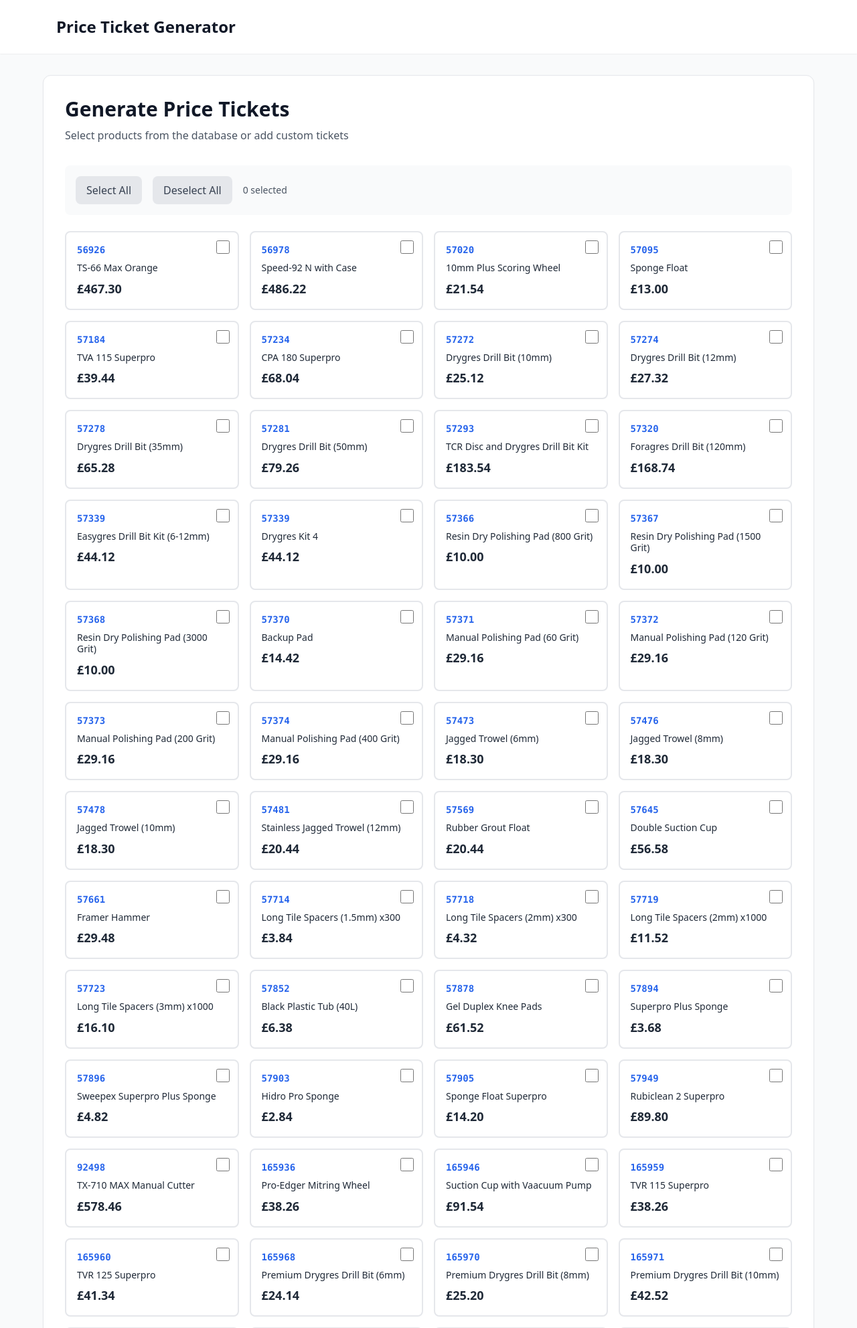
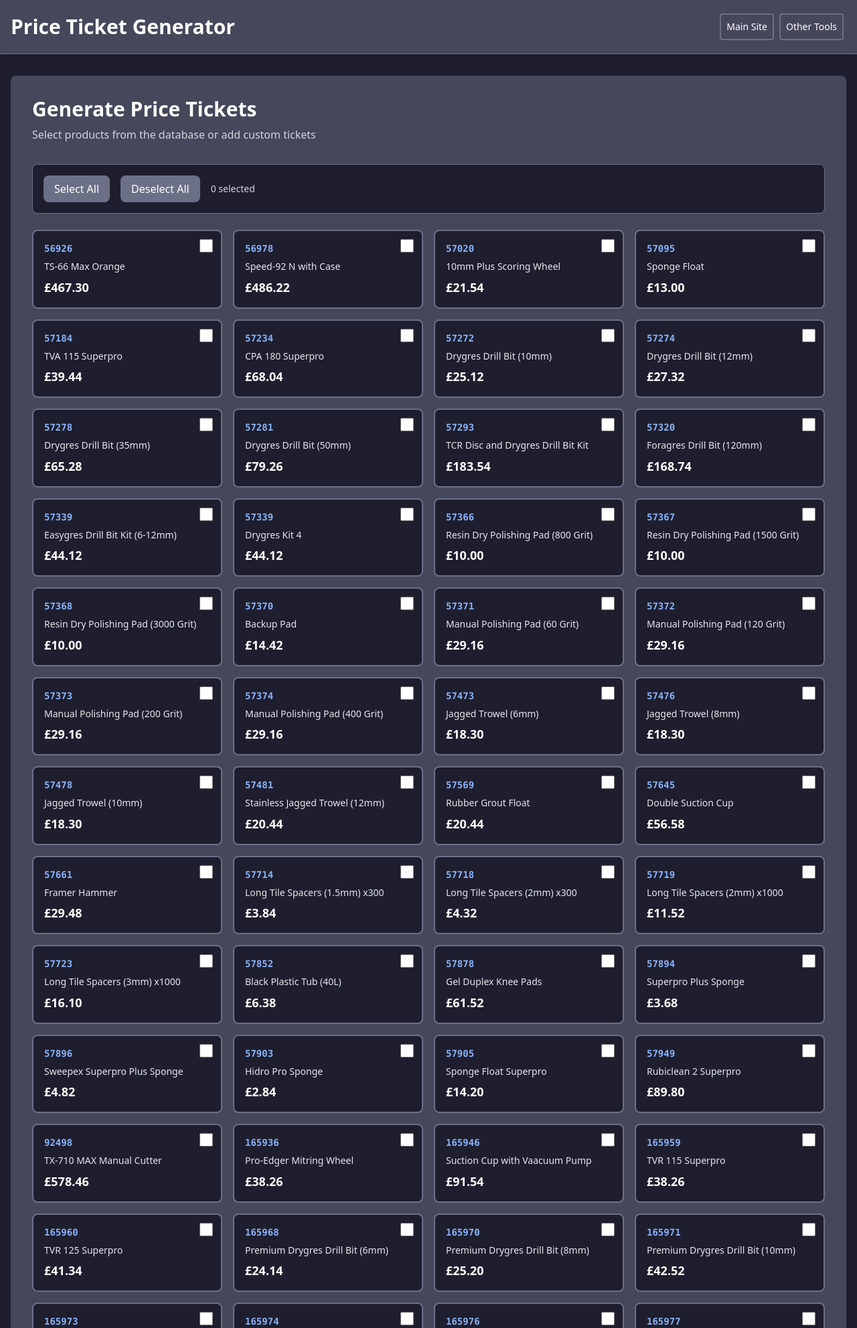
Before and after one commit to AidanWarner97/rubi_price-ticket_generator, a Flask app: page / in a window 1280 px wide. Shown: the top 1983 px of the page at 67% size. Run offline with Flask 3, Linux system fonts and the light colour scheme; some libraries are stand-ins or nearby versions.

Commit message:
Updating styling to be inline with personal branding style

```diff
--- a/templates/base.html
+++ b/templates/base.html
@@ -3,22 +3,86 @@
 <head>
     <meta charset="UTF-8">
     <meta name="viewport" content="width=device-width, initial-scale=1.0">
-    <title>{% block title %}Price Ticket Generator{% endblock %}</title>
+    <title>{% block title %}Price Ticket Generator - Aidan Warner{% endblock %}</title>
+
+    <link href="https://cdnjs.cloudflare.com/ajax/libs/tailwindcss/2.0.2/tailwind.min.css" rel="stylesheet">
     <script src="https://cdn.tailwindcss.com"></script>
+    <style>
+        html {
+            scroll-behavior: smooth;
+        }
+
+        button:disabled {
+            opacity: 0.6;
+        }
+
+        /* Mobile menu styles */
+        .mobile-menu {
+            max-height: 0;
+            transition: max-height 0.3s ease-in-out;
+        }
+
+        .mobile-menu.open {
+            max-height: 400px;
+        }
+
+        /* Custom checkbox styling for dark theme */
+        .product-checkbox {
+            accent-color: #89b4fa;
+        }
+
+        .product-checkbox:checked {
+            accent-color: #89b4fa;
+            background-color: #89b4fa;
+            border-color: #89b4fa;
+        }
+    </style>
 </head>
-<body class="bg-gray-50 min-h-screen text-gray-800 leading-relaxed">
-    <nav class="bg-white shadow-sm">
-        <div class="max-w-6xl mx-auto px-5 py-6">
-            <h1 class="text-2xl font-bold text-gray-900">Price Ticket Generator</h1>
+<body class="bg-[#1e1e2e] text-white min-h-screen flex flex-col">
+
+    <!-- Header -->
+    <div class="sticky top-0 z-50 bg-[#45475a] shadow-lg border-b border-[#6c7086] relative">
+        <div class="container mx-auto px-4">
+            <div class="flex justify-between items-center py-4">
+                <div class="text-2xl lg:text-3xl font-bold text-white">
+                    Price Ticket Generator
+                </div>
+
+                <!-- Desktop Navigation -->
+                <div class="hidden lg:flex justify-center flex-wrap items-center">
+                    <a href="https://awarner.co.uk" class="p-2 m-1 text-sm border-2 border-[#6c7086] rounded hover:bg-[#6c7086] transition-colors cursor-pointer text-white no-underline">Main Site</a>
+                    <a href="https://tools.awarner.co.uk" class="p-2 m-1 text-sm border-2 border-[#6c7086] rounded hover:bg-[#6c7086] transition-colors cursor-pointer text-white no-underline">Other Tools</a>
+                </div>
+
+                <!-- Mobile Burger Button -->
+                <div class="lg:hidden flex items-center">
+                    <button id="mobile-menu-button" class="text-white hover:text-[#89b4fa] focus:outline-none p-2">
+                        <svg class="w-6 h-6" fill="none" stroke="currentColor" viewBox="0 0 24 24">
+                            <path stroke-linecap="round" stroke-linejoin="round" stroke-width="2" d="M4 6h16M4 12h16M4 18h16"></path>
+                        </svg>
+                    </button>
+                </div>
+            </div>
+
+            <!-- Mobile Navigation Menu -->
+            <div id="mobile-menu" class="mobile-menu lg:hidden bg-[#45475a] border-t border-[#6c7086] overflow-hidden">
+                <div class="px-4 py-4">
+                    <div class="flex flex-col space-y-2">
+                        <a href="https://awarner.co.uk" class="mobile-menu-link block p-3 text-white hover:bg-[#6c7086] rounded transition-colors">Main Site</a>
+                        <a href="https://tools.awarner.co.uk" class="mobile-menu-link block p-3 text-white hover:bg-[#6c7086] rounded transition-colors">Other Tools</a>
+                    </div>
+                </div>
+            </div>
         </div>
-    </nav>
+    </div>
 
-    <div class="py-8 px-5">
-        <div class="max-w-6xl mx-auto">
+    <!-- Main Content -->
+    <div class="container mx-auto px-4 flex-grow">
+        <div class="mx-auto bg-[#45475a] rounded-lg shadow-md p-8 mt-8 text-white">
             {% with messages = get_flashed_messages(with_categories=true) %}
                 {% if messages %}
                     {% for category, message in messages %}
-                        <div class="mb-4 p-4 rounded-lg {% if category == 'error' %}bg-red-50 border border-red-200 text-red-800{% elif category == 'success' %}bg-green-50 border border-green-200 text-green-800{% else %}bg-blue-50 border border-blue-200 text-blue-800{% endif %}">
+                        <div class="mb-4 p-4 rounded-lg {% if category == 'error' %}bg-red-900/30 border border-red-500/50 text-red-200{% elif category == 'success' %}bg-green-900/30 border border-green-500/50 text-green-200{% else %}bg-blue-900/30 border border-blue-500/50 text-blue-200{% endif %}">
                             {{ message }}
                         </div>
                     {% endfor %}
@@ -29,10 +93,53 @@
         </div>
     </div>
 
-    <footer class="bg-white border-t mt-12">
-        <div class="max-w-6xl mx-auto px-5 py-6">
-            <p class="text-gray-600 text-center">&copy; 2025 Price Ticket Generator</p>
+    <!-- Footer -->
+    <footer class="bg-[#45475a] text-white py-4 mt-8">
+        <div class="container mx-auto px-4">
+            <p class="text-center text-sm">
+                © <span id="current-year">2025</span> Aidan Warner. All rights reserved.
+            </p>
         </div>
     </footer>
+
+    <script>
+        // Auto-update the year in the footer
+        document.getElementById('current-year').textContent = new Date().getFullYear();
+
+        // Mobile menu functionality
+        document.addEventListener('DOMContentLoaded', function() {
+            const mobileMenuButton = document.getElementById('mobile-menu-button');
+            const mobileMenu = document.getElementById('mobile-menu');
+            const mobileMenuLinks = document.querySelectorAll('.mobile-menu-link');
+
+            // Toggle mobile menu
+            if (mobileMenuButton && mobileMenu) {
+                mobileMenuButton.addEventListener('click', function(e) {
+                    e.preventDefault();
+                    e.stopPropagation();
+                    mobileMenu.classList.toggle('open');
+                });
+            }
+
+            // Close mobile menu when a link is clicked
+            mobileMenuLinks.forEach(link => {
+                link.addEventListener('click', function() {
+                    mobileMenu.classList.remove('open');
+                });
+            });
+
+            // Close mobile menu when clicking outside
+            document.addEventListener('click', function(event) {
+                if (!mobileMenu || !mobileMenuButton) return;
+
+                const isClickInsideMenu = mobileMenu.contains(event.target);
+                const isClickOnButton = mobileMenuButton.contains(event.target);
+
+                if (!isClickInsideMenu && !isClickOnButton && mobileMenu.classList.contains('open')) {
+                    mobileMenu.classList.remove('open');
+                }
+            });
+        });
+    </script>
 </body>
 </html>
--- a/templates/index.html
+++ b/templates/index.html
@@ -3,93 +3,80 @@
 {% block title %}Price Ticket Generator{% endblock %}
 
 {% block content %}
-<style>
-/* Custom checkbox styling to ensure blue color */
-.product-checkbox {
-    accent-color: #2563eb; /* Blue-600 */
-}
-
-.product-checkbox:checked {
-    accent-color: #2563eb;
-    background-color: #2563eb;
-    border-color: #2563eb;
-}
-</style>
-<div class="bg-white rounded-xl shadow-sm border p-8">
-    <div class="mb-8">
-        <h2 class="text-3xl font-bold text-gray-900 mb-2">Generate Price Tickets</h2>
-        <p class="text-gray-600">Select products from the database or add custom tickets</p>
-    </div>
+<div class="mb-8">
+    <h2 class="text-3xl font-bold text-white mb-2">Generate Price Tickets</h2>
+    <p class="text-gray-300">Select products from the database or add custom tickets</p>
+</div>
 
     <form method="POST" action="{{ url_for('generate_tickets') }}" id="ticketForm">
         <!-- Selection Tools -->
-        <div class="flex items-center gap-4 mb-6 p-4 bg-gray-50 rounded-lg">
-            <button type="button" class="px-4 py-2 bg-gray-200 hover:bg-gray-300 text-gray-700 rounded-lg font-medium transition-colors" onclick="selectAll()">Select All</button>
-            <button type="button" class="px-4 py-2 bg-gray-200 hover:bg-gray-300 text-gray-700 rounded-lg font-medium transition-colors" onclick="deselectAll()">Deselect All</button>
-            <span class="text-sm font-medium text-gray-600" id="selectionCount">0 selected</span>
+        <div class="flex items-center gap-4 mb-6 p-4 bg-[#1e1e2e] rounded-lg border border-[#6c7086]">
+            <button type="button" class="px-4 py-2 bg-[#6c7086] hover:bg-[#89b4fa] text-white rounded-lg font-medium transition-colors" onclick="selectAll()">Select All</button>
+            <button type="button" class="px-4 py-2 bg-[#6c7086] hover:bg-[#89b4fa] text-white rounded-lg font-medium transition-colors" onclick="deselectAll()">Deselect All</button>
+            <span class="text-sm font-medium text-gray-300" id="selectionCount">0 selected</span>
         </div>
 
         <!-- Product Grid -->
         {% if products %}
         <div class="grid grid-cols-1 sm:grid-cols-2 md:grid-cols-3 lg:grid-cols-4 gap-4 mb-8">
             {% for product in products %}
-            <div class="bg-white border-2 border-gray-200 rounded-lg p-4 cursor-pointer hover:border-blue-300 hover:shadow-md transition-all duration-200 relative" onclick="toggleCard(this, {{ product.id }})">
+            <div class="bg-[#1e1e2e] border-2 border-[#6c7086] rounded-lg p-4 cursor-pointer hover:border-[#89b4fa] hover:shadow-md transition-all duration-200 relative" onclick="toggleCard(this, {{ product.id }})">
                 <input type="checkbox"
                        name="product_ids[]"
                        value="{{ product.id }}"
-                       class="product-checkbox absolute top-3 right-3 w-5 h-5 text-blue-600 bg-white border-2 border-gray-300 rounded focus:ring-blue-500 focus:ring-2 accent-blue-600"
+                       class="product-checkbox absolute top-3 right-3 w-5 h-5 text-[#89b4fa] bg-[#1e1e2e] border-2 border-[#6c7086] rounded focus:ring-[#89b4fa] focus:ring-2"
                        onclick="event.stopPropagation(); updateCount();">
-                <div class="text-sm font-mono text-blue-600 font-semibold mb-2 pr-8">{{ product.quick_code }}</div>
-                <div class="text-sm text-gray-800 mb-2 leading-tight">{{ product.name }}</div>
-                <div class="text-lg font-bold text-gray-800">£{{ "%.2f"|format(product.rrp) }}</div>
+                <div class="text-sm font-mono text-[#89b4fa] font-semibold mb-2 pr-8">{{ product.quick_code }}</div>
+                <div class="text-sm text-gray-200 mb-2 leading-tight">{{ product.name }}</div>
+                <div class="text-lg font-bold text-white">£{{ "%.2f"|format(product.rrp) }}</div>
             </div>
             {% endfor %}
         </div>
         {% else %}
-        <div class="text-center py-12 text-gray-500">
+        <div class="text-center py-12 text-gray-400">
             <p>No products in database. Add custom tickets below to get started.</p>
         </div>
         {% endif %}
 
         <!-- Custom Tickets Section -->
-        <div class="border-t pt-8">
-            <h3 class="text-xl font-semibold text-gray-900 mb-2">Add Custom Tickets</h3>
-            <p class="text-gray-600 mb-6">Custom tickets are temporary and won't be saved to the database.</p>
+        <div class="border-t border-[#6c7086] pt-8">
+            <h3 class="text-xl font-semibold text-white mb-2">Add Custom Tickets</h3>
+            <p class="text-gray-300 mb-6">Custom tickets are temporary and won't be saved to the database.</p>
 
             <div class="grid grid-cols-1 md:grid-cols-3 gap-4 mb-6">
                 <div>
-                    <label for="custom_quick_code" class="block text-sm font-medium text-gray-700 mb-2">Quick Code</label>
-                    <input type="text" id="custom_quick_code" name="custom_quick_code" placeholder="e.g. ABC123" class="w-full px-3 py-2 border border-gray-300 rounded-lg focus:ring-2 focus:ring-blue-500 focus:border-blue-500" onkeypress="handleCustomTicketKeypress(event)">
+                    <label for="custom_quick_code" class="block text-sm font-medium text-gray-300 mb-2">Quick Code</label>
+                    <input type="text" id="custom_quick_code" name="custom_quick_code" placeholder="e.g. ABC123" class="w-full px-3 py-2 border border-[#6c7086] bg-[#1e1e2e] text-white rounded-lg focus:ring-2 focus:ring-[#89b4fa] focus:border-[#89b4fa]" onkeypress="handleCustomTicketKeypress(event)">
                 </div>
 
                 <div>
-                    <label for="custom_name" class="block text-sm font-medium text-gray-700 mb-2">Product Name</label>
-                    <input type="text" id="custom_name" name="custom_name" placeholder="e.g. Premium Widget" class="w-full px-3 py-2 border border-gray-300 rounded-lg focus:ring-2 focus:ring-blue-500 focus:border-blue-500" onkeypress="handleCustomTicketKeypress(event)">
+                    <label for="custom_name" class="block text-sm font-medium text-gray-300 mb-2">Product Name</label>
+                    <input type="text" id="custom_name" name="custom_name" placeholder="e.g. Premium Widget" class="w-full px-3 py-2 border border-[#6c7086] bg-[#1e1e2e] text-white rounded-lg focus:ring-2 focus:ring-[#89b4fa] focus:border-[#89b4fa]" onkeypress="handleCustomTicketKeypress(event)">
                 </div>
 
                 <div>
-                    <label for="custom_rrp" class="block text-sm font-medium text-gray-700 mb-2">RRP</label>
-                    <input type="number" id="custom_rrp" name="custom_rrp" step="0.01" min="0" placeholder="e.g. 99.99" class="w-full px-3 py-2 border border-gray-300 rounded-lg focus:ring-2 focus:ring-blue-500 focus:border-blue-500" onkeypress="handleCustomTicketKeypress(event)">
+                    <label for="custom_rrp" class="block text-sm font-medium text-gray-300 mb-2">RRP</label>
+                    <input type="number" id="custom_rrp" name="custom_rrp" step="0.01" min="0" placeholder="e.g. 99.99" class="w-full px-3 py-2 border border-[#6c7086] bg-[#1e1e2e] text-white rounded-lg focus:ring-2 focus:ring-[#89b4fa] focus:border-[#89b4fa]" onkeypress="handleCustomTicketKeypress(event)">
                 </div>
             </div>
 
-            <button type="button" class="px-6 py-2 bg-blue-600 hover:bg-blue-700 text-white rounded-lg font-medium transition-colors" onclick="addCustomTicketAjax()" id="addCustomBtn">
+            <button type="button" class="px-6 py-2 bg-[#89b4fa] hover:bg-[#7287fd] text-[#1e1e2e] font-bold rounded-lg transition-colors" onclick="addCustomTicketAjax()" id="addCustomBtn">
                 Add Custom Ticket
             </button>
 
             <!-- Display Custom Tickets -->
             <div class="mt-6" id="customTicketsContainer">
-                <h4 class="text-lg font-medium text-gray-900 mb-4" id="customTicketsHeader" {% if not custom_tickets %}style="display: none;"{% endif %}>Custom Tickets:</h4>
+                <h4 class="text-lg font-medium text-white mb-4" id="customTicketsHeader" {% if not custom_tickets %}style="display: none;"{% endif %}>Custom Tickets:</h4>
                 <div class="space-y-3" id="customTicketsList">
                     {% if custom_tickets %}
                         {% for ticket in custom_tickets %}
-                        <div class="flex items-center justify-between p-4 bg-blue-50 border border-blue-200 rounded-lg" data-ticket-id="{{ ticket.id }}">
+                        <div class="flex items-center justify-between p-4 bg-[#1e1e2e] border border-[#89b4fa]/50 rounded-lg" data-ticket-id="{{ ticket.id }}">
                             <div class="flex items-center gap-4">
-                                <span class="font-mono text-sm font-semibold text-blue-600">{{ ticket.quick_code }}</span>
-                                <span class="text-gray-800">{{ ticket.name }}</span>
-                                <span class="font-bold text-gray-800">£{{ "%.2f"|format(ticket.rrp) }}</span>
+                                <span class="font-mono text-sm font-semibold text-[#89b4fa]">{{ ticket.quick_code }}</span>
+                                <span class="text-gray-200">{{ ticket.name }}</span>
+                                <span class="font-bold text-white">£{{ "%.2f"|format(ticket.rrp) }}</span>
                             </div>
-                            <button type="button" class="px-3 py-1 bg-red-100 hover:bg-red-200 text-red-700 text-sm rounded-md transition-colors" onclick="removeCustomTicketAjax('{{ ticket.id }}')">Remove</button>
+                            <button type="button" class="px-3 py-1 bg-red-900/30 hover:bg-red-800/50 text-red-300 text-sm rounded-md transition-colors" onclick="removeCustomTicketAjax('{{ ticket.id }}')">Remove</button>
                         </div>
                         {% endfor %}
                     {% endif %}
@@ -98,8 +85,8 @@
         </div>
 
         <!-- Generate Button -->
-        <div class="mt-8 pt-6 border-t">
-            <button type="submit" class="w-full px-6 py-4 bg-blue-600 hover:bg-blue-700 text-white text-lg font-semibold rounded-lg transition-colors" id="generateBtn">
+        <div class="mt-8 pt-6 border-t border-[#6c7086]">
+            <button type="submit" class="w-full px-6 py-4 bg-[#89b4fa] hover:bg-[#7287fd] text-[#1e1e2e] text-lg font-bold rounded-lg transition-colors" id="generateBtn">
                 Generate PDF Tickets
             </button>
 
@@ -107,7 +94,7 @@
             <div id="generateMessage" class="mt-4 hidden">
                 <div class="p-4 rounded-lg border flex items-center justify-between" id="messageContent">
                     <span id="messageText"></span>
-                    <button type="button" class="ml-4 text-gray-400 hover:text-gray-600" onclick="hideMessage()">
+                    <button type="button" class="ml-4 text-gray-400 hover:text-gray-200" onclick="hideMessage()">
                         <svg class="w-5 h-5" fill="currentColor" viewBox="0 0 20 20">
                             <path fill-rule="evenodd" d="M4.293 4.293a1 1 0 011.414 0L10 8.586l4.293-4.293a1 1 0 111.414 1.414L11.414 10l4.293 4.293a1 1 0 01-1.414 1.414L10 11.414l-4.293 4.293a1 1 0 01-1.414-1.414L8.586 10 4.293 5.707a1 1 0 010-1.414z" clip-rule="evenodd"></path>
                         </svg>
@@ -254,13 +241,13 @@ function addTicketToUI(ticket) {
 
     // Create the ticket HTML with initial opacity 0 for animation
     const ticketHTML = `
-        <div class="flex items-center justify-between p-4 bg-blue-50 border border-blue-200 rounded-lg opacity-0 transform scale-95 transition-all duration-300" data-ticket-id="${ticket.id}">
+        <div class="flex items-center justify-between p-4 bg-[#1e1e2e] border border-[#89b4fa]/50 rounded-lg opacity-0 transform scale-95 transition-all duration-300" data-ticket-id="${ticket.id}">
             <div class="flex items-center gap-4">
-                <span class="font-mono text-sm font-semibold text-blue-600">${ticket.quick_code}</span>
-                <span class="text-gray-800">${ticket.name}</span>
-                <span class="font-bold text-gray-800">£${ticket.rrp.toFixed(2)}</span>
+                <span class="font-mono text-sm font-semibold text-[#89b4fa]">${ticket.quick_code}</span>
+                <span class="text-gray-200">${ticket.name}</span>
+                <span class="font-bold text-white">£${ticket.rrp.toFixed(2)}</span>
             </div>
-            <button type="button" class="px-3 py-1 bg-red-100 hover:bg-red-200 text-red-700 text-sm rounded-md transition-colors" onclick="removeCustomTicketAjax('${ticket.id}')">Remove</button>
+            <button type="button" class="px-3 py-1 bg-red-900/30 hover:bg-red-800/50 text-red-300 text-sm rounded-md transition-colors" onclick="removeCustomTicketAjax('${ticket.id}')">Remove</button>
         </div>
     `;
 
@@ -324,20 +311,20 @@ function updateCardStyle(card, isChecked) {
 
     if (isChecked) {
         // Update card styling
-        card.classList.remove('border-gray-200', 'hover:border-blue-300');
-        card.classList.add('border-blue-500', 'bg-blue-50', 'ring-2', 'ring-blue-200');
+        card.classList.remove('border-[#6c7086]', 'hover:border-[#89b4fa]');
+        card.classList.add('border-[#89b4fa]', 'bg-[#89b4fa]/10', 'ring-2', 'ring-[#89b4fa]/30');
 
         // Update checkbox styling - make it more prominent when checked
-        checkbox.classList.remove('border-gray-300', 'bg-white');
-        checkbox.classList.add('border-blue-500', 'bg-blue-500');
+        checkbox.classList.remove('border-[#6c7086]', 'bg-[#1e1e2e]');
+        checkbox.classList.add('border-[#89b4fa]', 'bg-[#89b4fa]');
     } else {
         // Reset card styling
-        card.classList.remove('border-blue-500', 'bg-blue-50', 'ring-2', 'ring-blue-200');
-        card.classList.add('border-gray-200', 'hover:border-blue-300');
+        card.classList.remove('border-[#89b4fa]', 'bg-[#89b4fa]/10', 'ring-2', 'ring-[#89b4fa]/30');
+        card.classList.add('border-[#6c7086]', 'hover:border-[#89b4fa]');
 
         // Reset checkbox styling
-        checkbox.classList.remove('border-blue-500', 'bg-blue-500');
-        checkbox.classList.add('border-gray-300', 'bg-white');
+        checkbox.classList.remove('border-[#89b4fa]', 'bg-[#89b4fa]');
+        checkbox.classList.add('border-[#6c7086]', 'bg-[#1e1e2e]');
     }
 }
 
@@ -379,9 +366,9 @@ function showMessage(text, type = 'success') {
     // Set message styling based on type
     messageContent.className = 'p-4 rounded-lg border flex items-center justify-between';
     if (type === 'success') {
-        messageContent.classList.add('bg-green-50', 'border-green-200', 'text-green-800');
+        messageContent.classList.add('bg-green-900/30', 'border-green-500/50', 'text-green-200');
     } else if (type === 'error') {
-        messageContent.classList.add('bg-red-50', 'border-red-200', 'text-red-800');
+        messageContent.classList.add('bg-red-900/30', 'border-red-500/50', 'text-red-200');
     }
 
     // Show message
```
